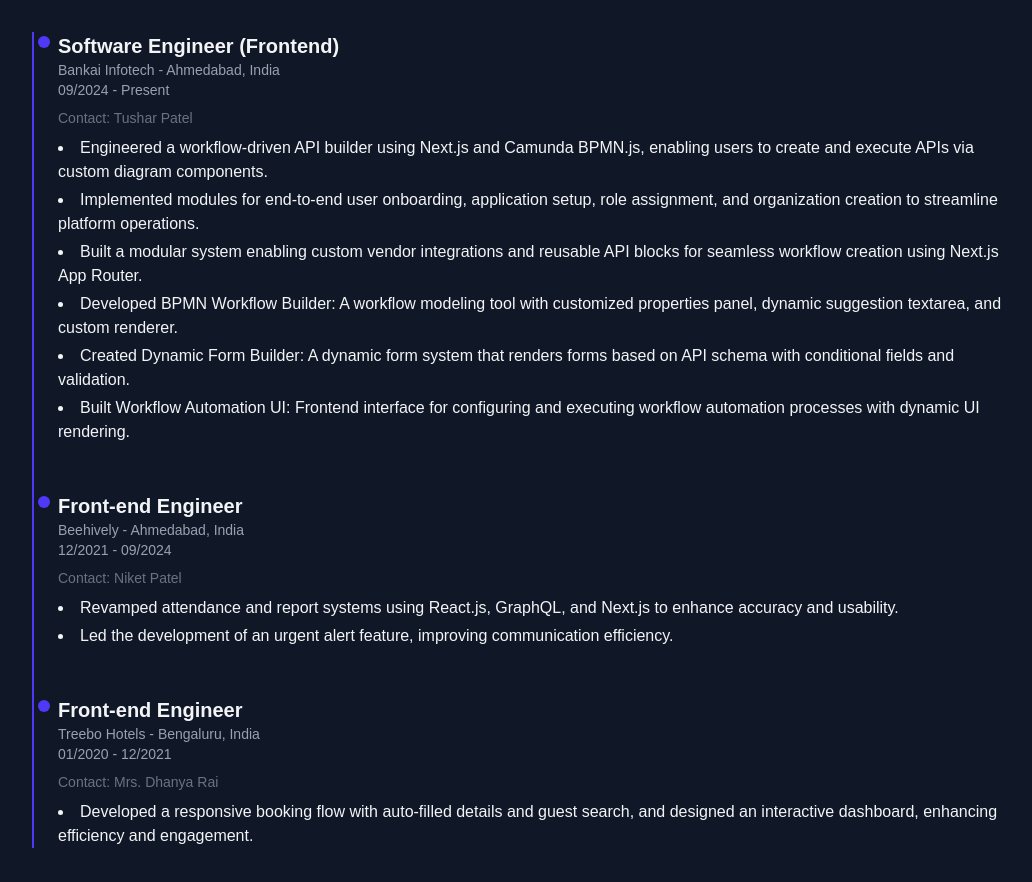
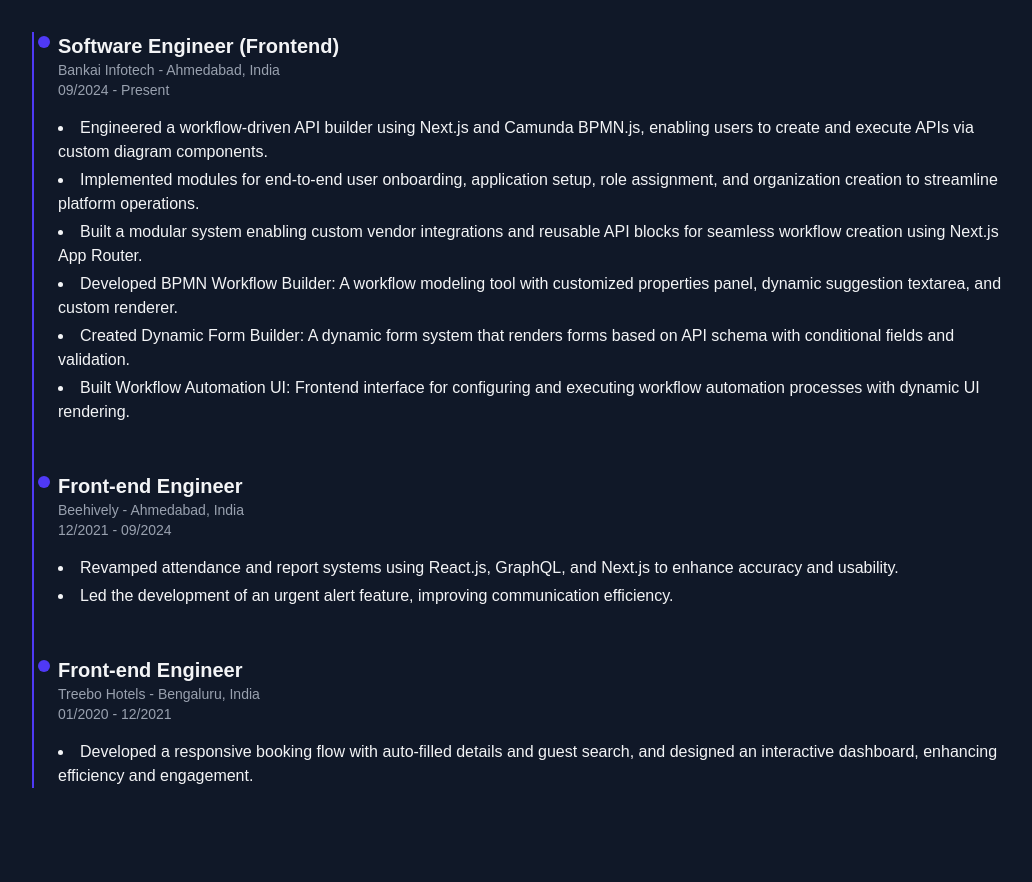
Before and after one commit to jainam7/portfolio, a Next.js app: page / in a window 1280 px wide. Shown: the part 1835-2717 px from the top of the page, without its empty margins (128-1160 px from the left). Built offline with nearby package versions, Linux system fonts and the light colour scheme.

Commit message:
Remove contact person from experience section

```diff
--- a/src/sections/ExperienceSection.tsx
+++ b/src/sections/ExperienceSection.tsx
@@ -8,7 +8,6 @@
     company: "Bankai Infotech",
     location: "Ahmedabad, India",
     period: "09/2024 - Present",
-    contact: "Tushar Patel",
     responsibilities: [
       "Engineered a workflow-driven API builder using Next.js and Camunda BPMN.js, enabling users to create and execute APIs via custom diagram components.",
       "Implemented modules for end-to-end user onboarding, application setup, role assignment, and organization creation to streamline platform operations.",
@@ -23,7 +22,6 @@
     company: "Beehively",
     location: "Ahmedabad, India",
     period: "12/2021 - 09/2024",
-    contact: "Niket Patel",
     responsibilities: [
       "Revamped attendance and report systems using React.js, GraphQL, and Next.js to enhance accuracy and usability.",
       "Led the development of an urgent alert feature, improving communication efficiency.",
@@ -34,7 +32,6 @@
     company: "Treebo Hotels",
     location: "Bengaluru, India",
     period: "01/2020 - 12/2021",
-    contact: "Mrs. Dhanya Rai",
     responsibilities: [
       "Developed a responsive booking flow with auto-filled details and guest search, and designed an interactive dashboard, enhancing efficiency and engagement.",
     ],
@@ -67,10 +64,7 @@
               <p className="text-sm text-gray-400">
                 {exp.company} - {exp.location}
               </p>
-              <p className="text-sm text-gray-400 mb-2">{exp.period}</p>
-              <p className="text-sm text-gray-500 mb-2">
-                Contact: {exp.contact}
-              </p>
+              <p className="text-sm text-gray-400 mb-4">{exp.period}</p>
               <ul className="list-disc list-inside space-y-1">
                 {exp.responsibilities.map((r, ri) => (
                   <li key={ri}>{r}</li>
```
